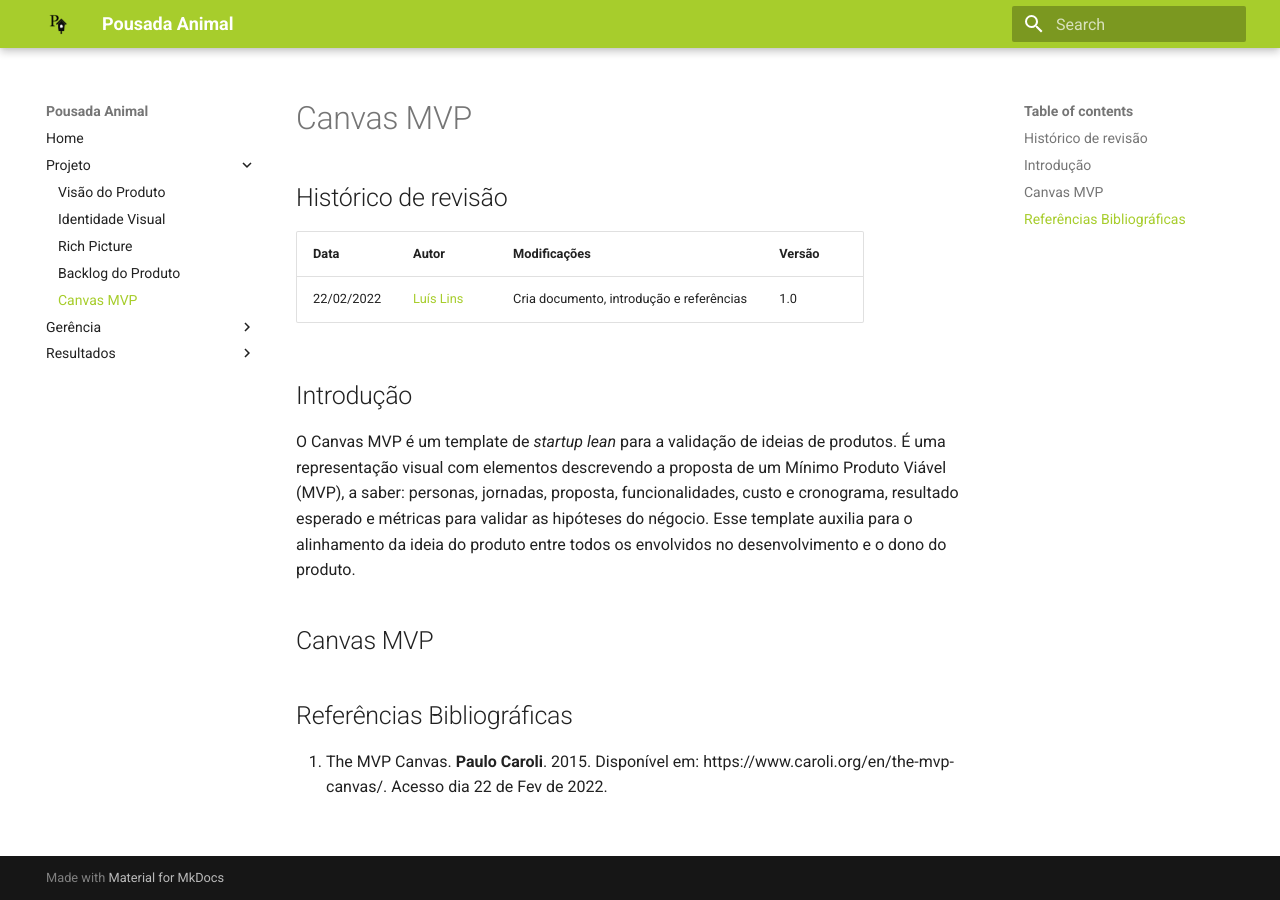
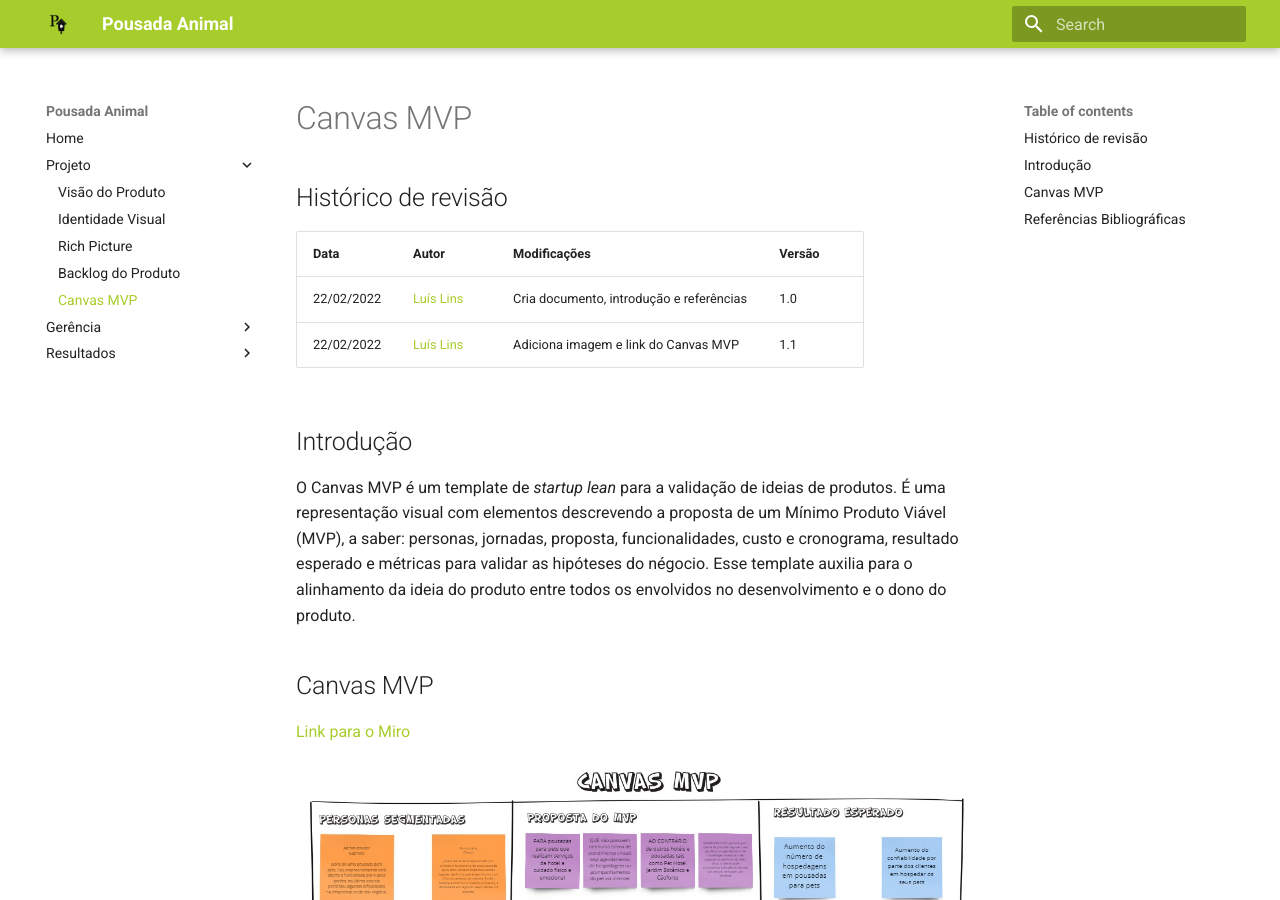
Before and after one commit to luisgaboardi/2021.2-PousadaAnimal, an MkDocs documentation site: the page built from docs/canvas-mvp.md, in a window 1280 px wide and 900 px high. Built offline with MkDocs 1.6.1 and Material for MkDocs 9.7.7, drawn with Linux system fonts in a browser that asks for light colours.

Commit message:
Add Canvas MVP image and link to document

```diff
--- a/docs/canvas-mvp.md
+++ b/docs/canvas-mvp.md
@@ -5,6 +5,7 @@
 | Data       | Autor                                        | Modificações                      | Versão |
 | ---------- | -------------------------------------------- | --------------------------------- | ------ |
 | 22/02/2022 | [Luís Lins](https://github.com/luisgaboardi) | Cria documento, introdução e referências | 1.0 |
+| 22/02/2022 | [Luís Lins](https://github.com/luisgaboardi) | Adiciona imagem e link do Canvas MVP | 1.1 |
 
 ## Introdução
 
@@ -12,6 +13,9 @@ O Canvas MVP é um template de _startup lean_ para a validação de ideias de pr
 
 ## Canvas MVP
 
+[Link para o Miro](https://miro.com/app/board/uXjVOU3NO04=/?invite_link_id=342459343443)
+
+![Canvas MVP](images/canva-mvp.jpg)
 
 ## Referências Bibliográficas
 1. The MVP Canvas. **Paulo Caroli**. 2015. Disponível em: https://www.caroli.org/en/the-mvp-canvas/. Acesso dia 22 de Fev de 2022.
```
Also changed, not shown: docs/images/canva-mvp.jpg (added).
